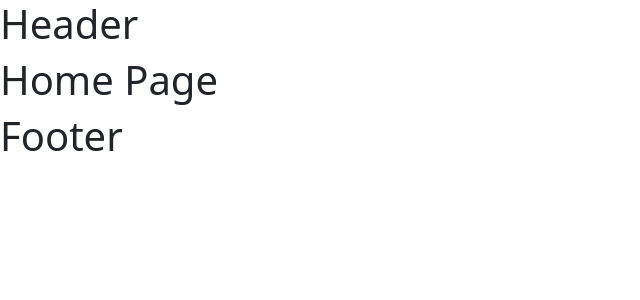
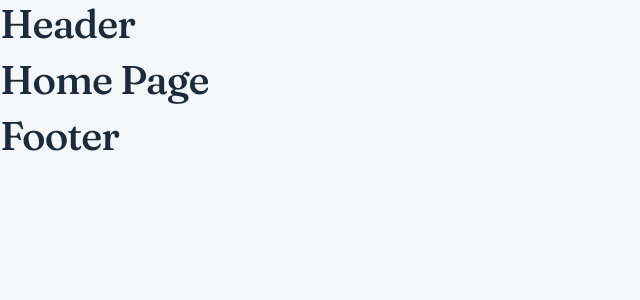
Before and after one commit to Carlo-Falanga/booldog-project-work, a React app in the folder frontend/: page / in a window 1280 px wide. Shown: the top 300 px of the page, without its empty margins (0-640 px from the left). Built offline with nearby package versions, Linux system fonts and the light colour scheme; the HTML template or start-up script is replaced by a standard one.

Commit message:
add CSS variables for theming and global styles

```diff
--- a/frontend/src/index.css
+++ b/frontend/src/index.css
@@ -1,2 +1,71 @@
 @import "bootstrap";
 @import url('bootstrap-icons');
+@import url('https://fonts.googleapis.com/css2?family=Fraunces:wght@400;500;600&family=Inter:wght@400;500;600&display=swap');
+
+
+
+/* Variabili CSS */
+:root {
+  /* Sfondi e testi */
+  --bool-bg:              #F4F6F8;
+  --bool-surface:         #FFFFFF;
+  --bool-text:            #1A2B3C;
+  --bool-text-muted:      #6B7A8C;
+
+  /* Brand colors */
+  --bool-primary:         #2B4A6F;
+  --bool-primary-hover:   #1F3A5C;
+  --bool-accent:          #D4A574;
+  --bool-accent-hover:    #BD9560;
+
+  /* Bordi */
+  --bool-border:          #DBE0E6;
+
+  /* Stati semantici */
+  --bool-success:         #2D7A4E;
+  --bool-warning:         #B8842A;
+  --bool-error:           #B83D3D;
+
+  /* Font families */
+  --bool-font-display:    'Fraunces', Georgia, serif;
+  --bool-font-body:       'Inter', system-ui, sans-serif;
+
+  /* Border radius (in linea con Bootstrap) */
+  --bool-radius-sm:       4px;
+  --bool-radius-md:       6px;
+  --bool-radius-lg:       12px;
+  --bool-radius-xl:       20px;
+
+  /* Shadows */
+  --bool-shadow-sm:       0 2px 8px rgba(26, 43, 60, 0.06);
+  --bool-shadow-md:       0 4px 16px rgba(26, 43, 60, 0.1);
+  --bool-shadow-lg:       0 8px 32px rgba(26, 43, 60, 0.14);
+
+  /* Transizioni */
+  --bool-transition:      250ms ease;
+}
+
+
+
+/* Global CSS */
+body {
+  font-family: var(--bool-font-body);
+  background-color: var(--bool-bg);
+  color: var(--bool-text);
+}
+
+/* Titoli con font display */
+h1, h2 {
+  font-family: var(--bool-font-display);
+  font-weight: 500;
+  letter-spacing: -0.5px;
+}
+
+h1 {
+  letter-spacing: -1px;
+}
+
+h3, h4, h5, h6 {
+  font-family: var(--bool-font-body);
+  font-weight: 500;
+}
```
